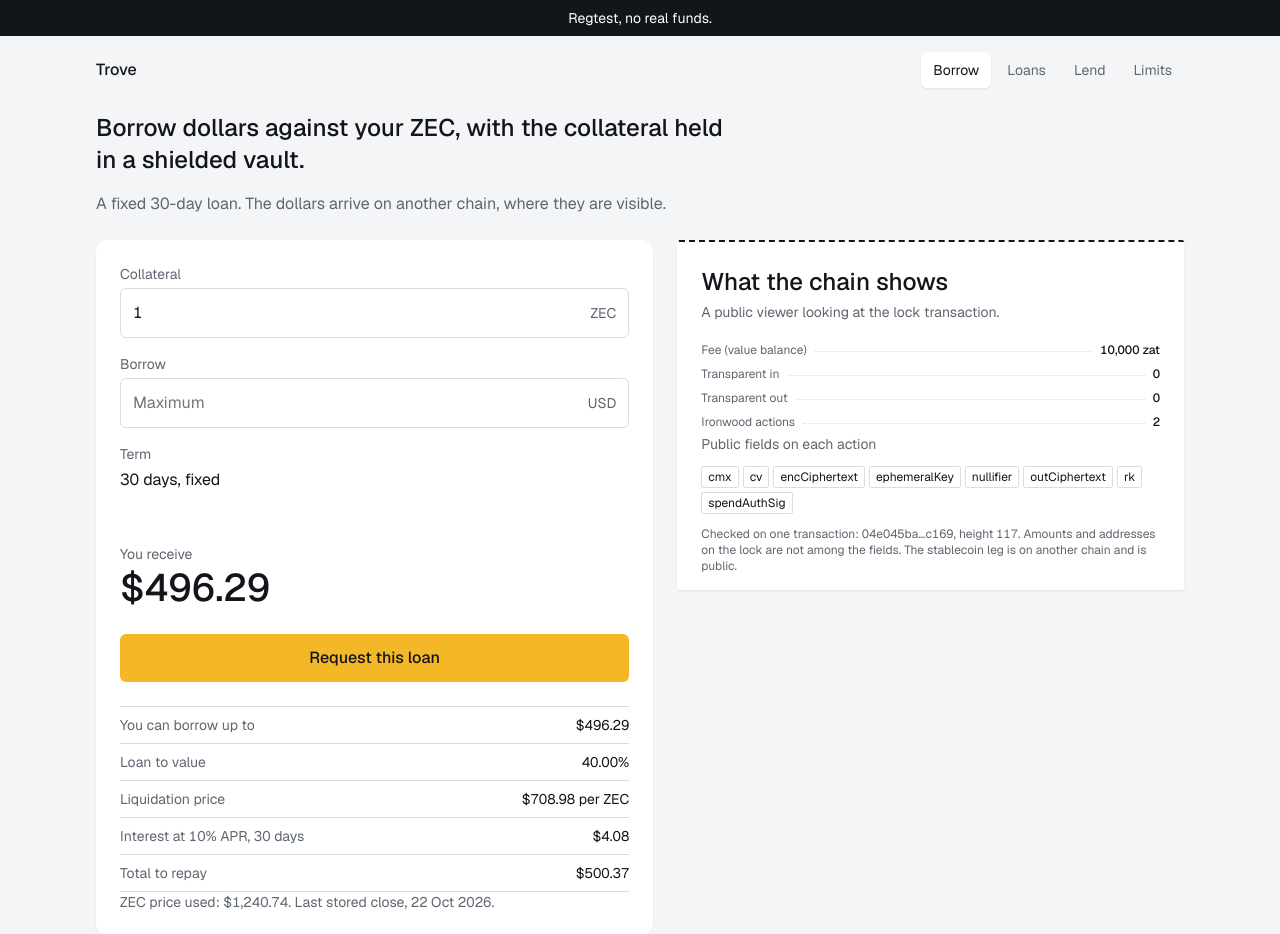
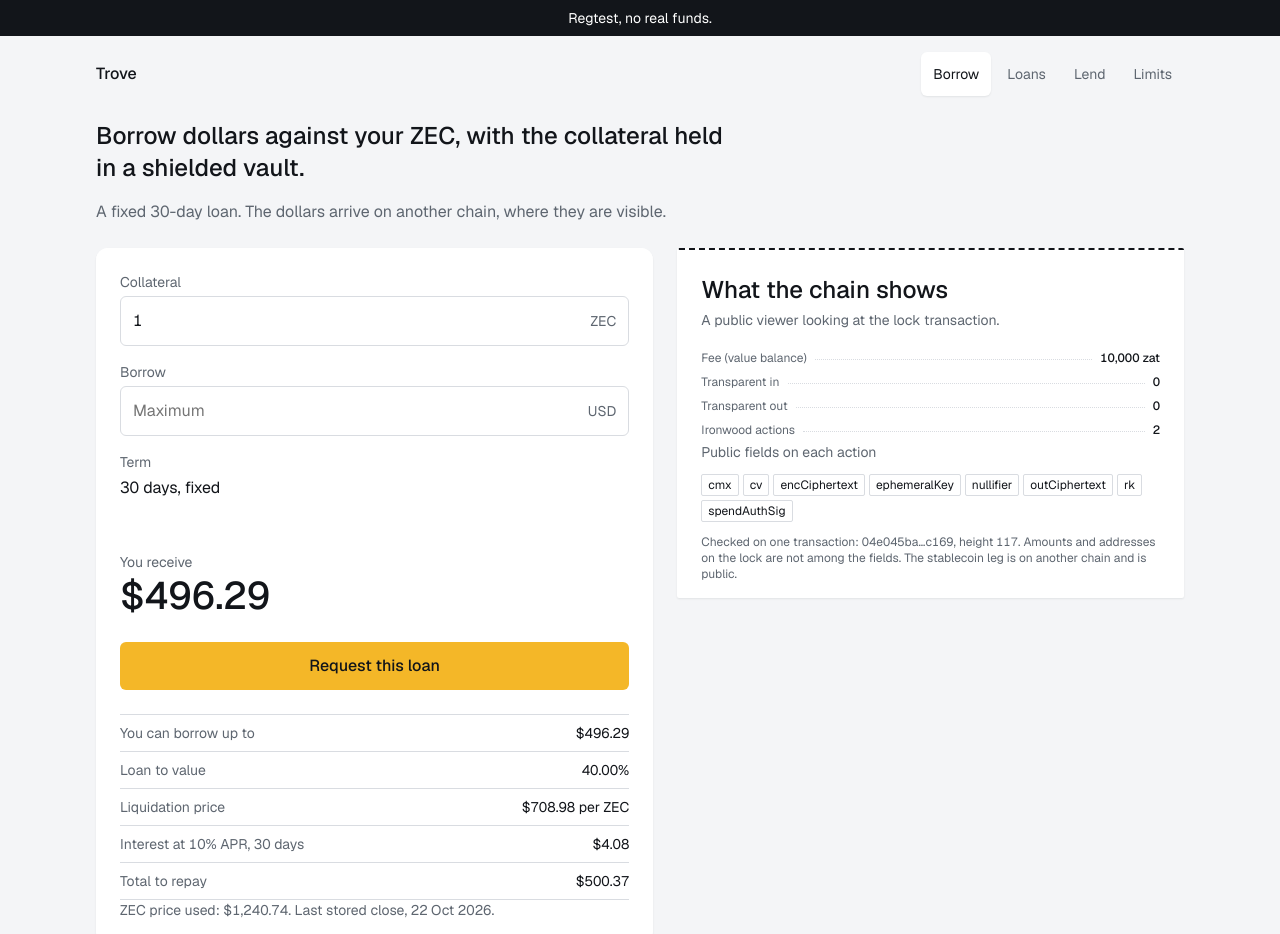
Before and after one commit to Yonkoo11/trove, a website with bundled scripts: page site/index.html in a window 1280 px wide. Shown: the top 934 px of the page. Built offline with nearby package versions, Linux system fonts and the light colour scheme; no server answers.

Commit message:
All tap targets at least 44px, favicon added, no console errors

```diff
--- a/site/app.css
+++ b/site/app.css
@@ -63,9 +63,12 @@ h3 { font-size: 16px; line-height: 24px; }
   margin: 0 auto;
   padding: 16px;
 }
-.brand { white-space: nowrap; font-weight: 500; font-size: 16px; text-decoration: none; }
+.brand { display: inline-flex; align-items: center; min-height: 44px; min-width: 44px; white-space: nowrap; font-weight: 500; font-size: 16px; text-decoration: none; }
 .nav nav { display: flex; gap: 4px; }
 .nav nav a {
+  display: inline-flex;
+  align-items: center;
+  min-height: 44px;
   font-size: 14px;
   line-height: 20px;
   padding: 8px 12px;
@@ -188,6 +191,7 @@ table { width: 100%; border-collapse: collapse; font-size: 14px; line-height: 20
 th { text-align: left; font-weight: 400; color: var(--muted); padding: 8px 12px; border-bottom: 1px solid var(--rule); }
 td { padding: 12px; border-bottom: 1px solid var(--rule); vertical-align: top; }
 tr:last-child td { border-bottom: 0; }
+td a { display: inline-flex; align-items: center; min-height: 44px; }
 td .stubline { display: block; font-size: 12px; line-height: 16px; color: var(--muted); margin-top: 4px; }
 .tag { display: inline-block; padding: 2px 8px; border-radius: var(--r-control); border: 1px solid var(--rule); font-size: 12px; line-height: 16px; }
 .tag.good { color: var(--green); border-color: var(--green); }
```
Also changed, not shown: site/index.html (+1 -0 lines).
